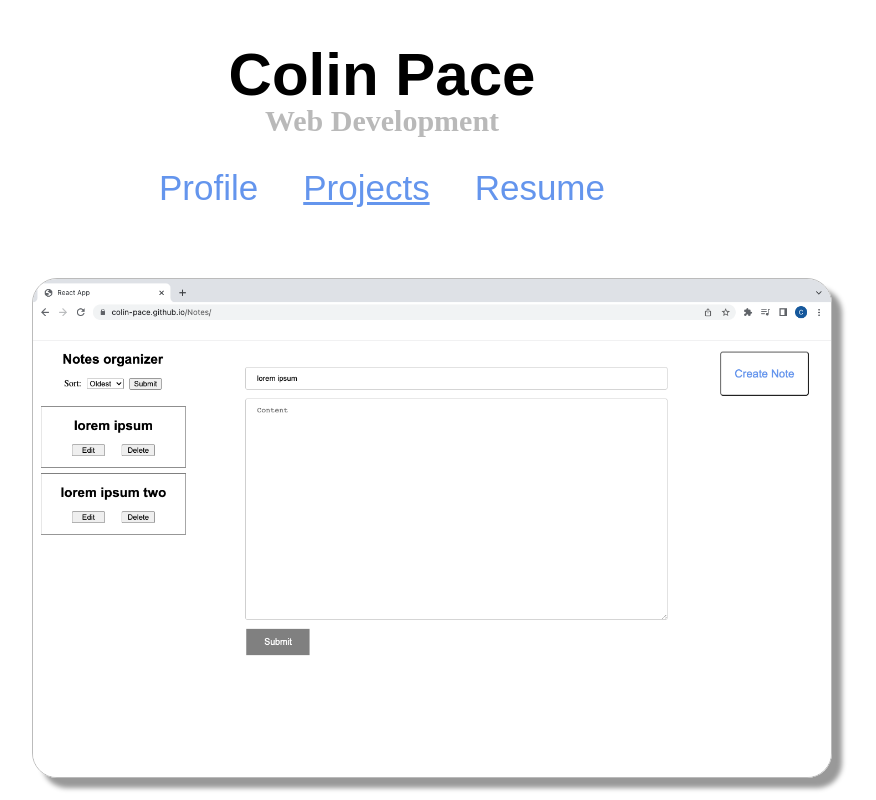
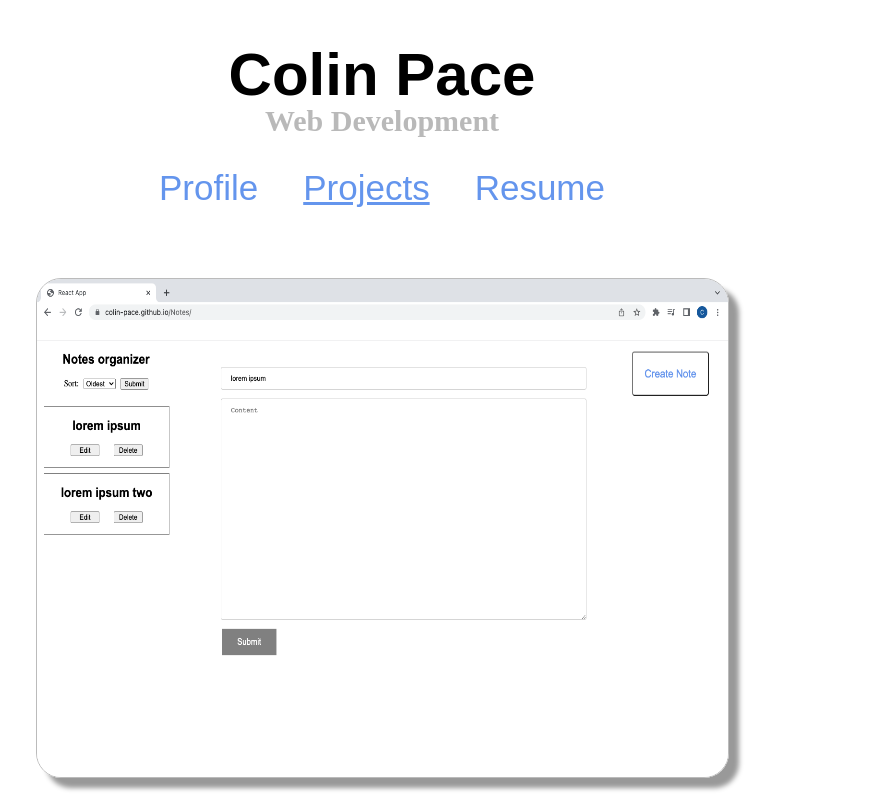
Before and after one commit to Colin-Pace/Portfolio, a React (Create React App) app: page / in a window 1280 px wide. Both pictures are taken after a click on the link "Projects". Shown: the top 800 px of the page, without its empty margins (258-1134 px from the left). Built offline with nearby package versions, Linux system fonts and the light colour scheme.

Commit message:
edited css

```diff
--- a/src/Projects.css
+++ b/src/Projects.css
@@ -14,6 +14,10 @@
   box-shadow: 10px 10px 5px #999;
   height: 500px;
   width: 800px;
+  display: block;
+  margin-left: auto;
+  margin-right: auto;
+  width: 99%;
 }
 
 .imageTitle {
--- a/src/Projects.js
+++ b/src/Projects.js
@@ -11,9 +11,7 @@ function Projects() {
         />
       </div>
       <h3 className = 'imageTitle'>Notes Organizer</h3>
-      <div className = 'textContainer'>
-        <p className = 'imageText'>Notes organizer is a front end application that enables the user to create, read, update, and delete notes. Another feature of the application is the sorting option, which can sort the notes according to newest to oldest or oldest to newest. The technology used in the application is described in the GitHub ReadMe, which is linked to below.</p>
-      </div>
+      <p className = 'imageText'>Notes organizer is a front end application that enables the user to create, read, update, and delete notes. Another feature of the application is the sorting option, which can sort the notes according to newest to oldest or oldest to newest. The technology used in the application is described in the GitHub ReadMe, which is linked to below.</p>
       <div className = 'imageLinks'>
         <a
           href="https://colin-pace.github.io/Notes/"
```
